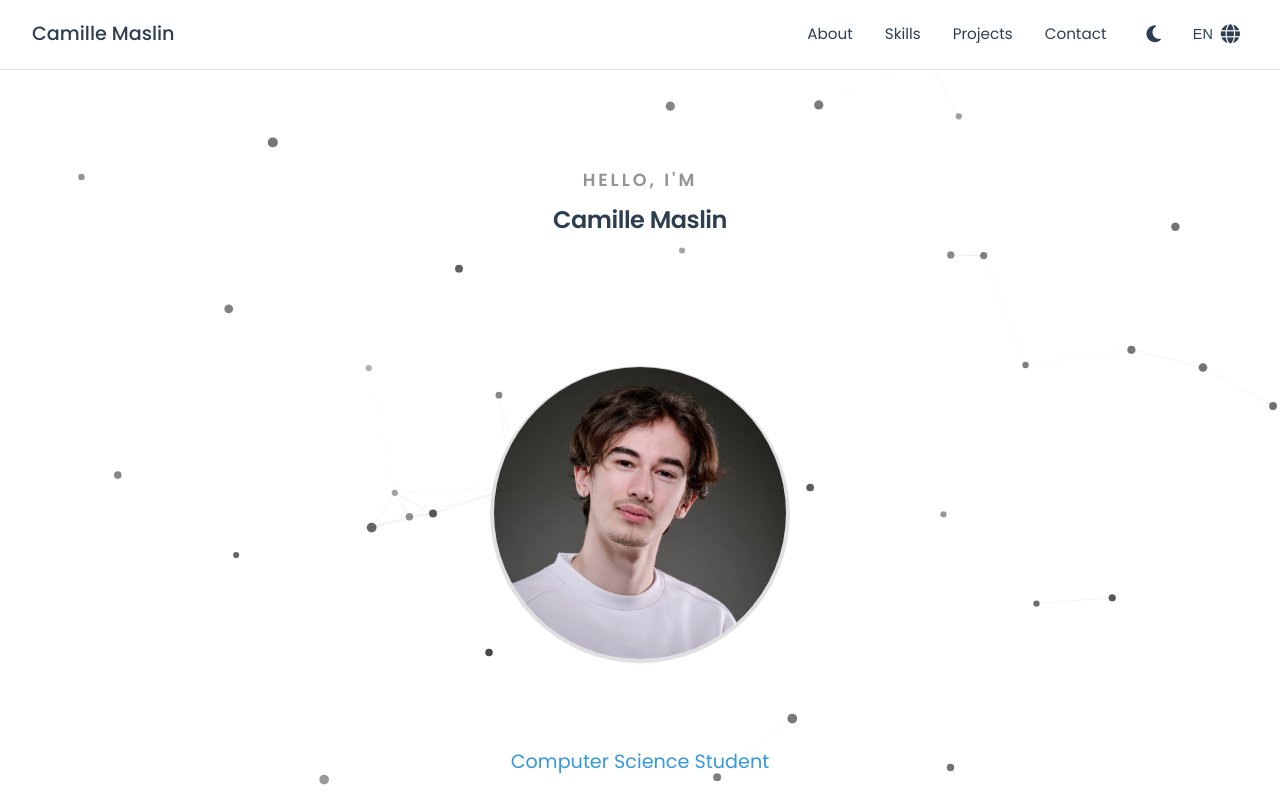
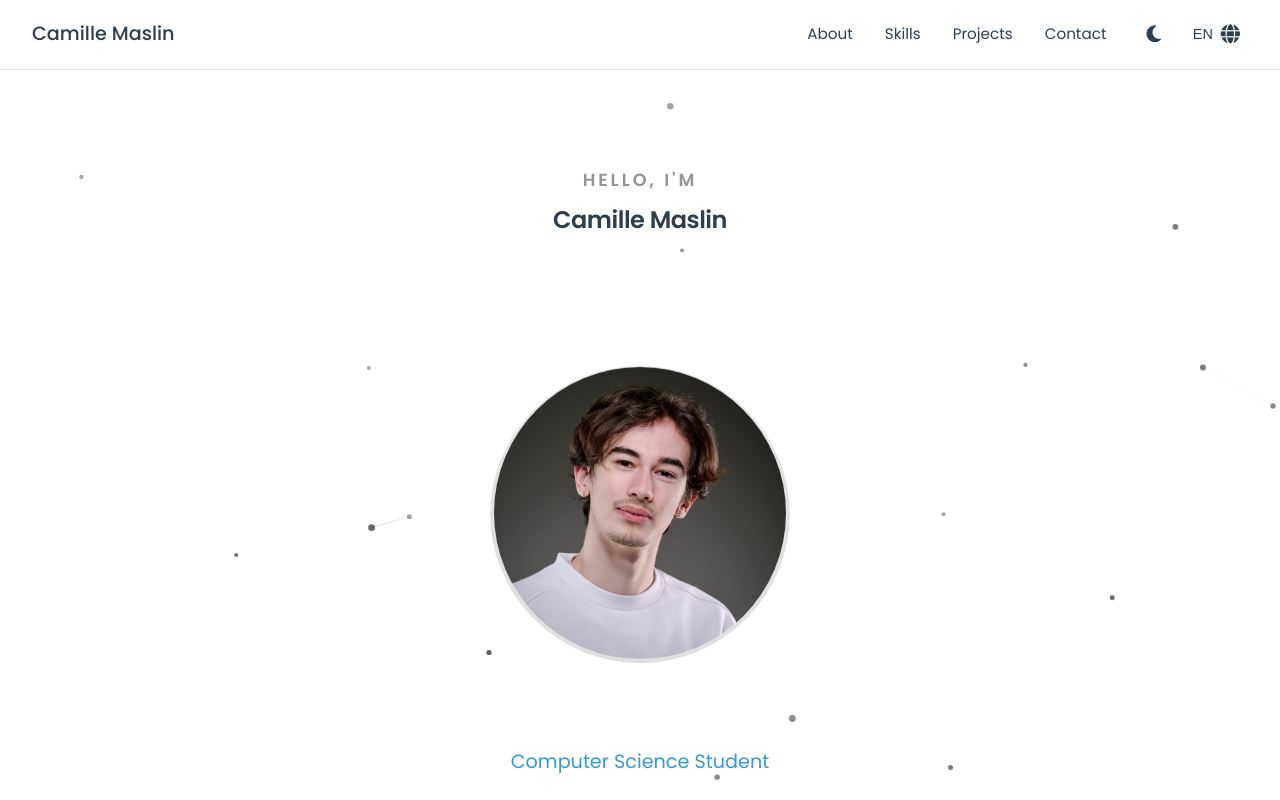
Before and after one commit to Camille-Maslin/Portfolio, a website built with Vite: page index.html in a window 1280 px wide. Shown: the top 800 px of the page. Built offline with nearby package versions, Linux system fonts and the light colour scheme; animation ran at ten frames a second.

Commit message:
fix animation

```diff
--- a/index.html
+++ b/index.html
@@ -19,20 +19,22 @@
     </style>
 
     <!-- Scripts -->
-    <script type="module">
-        import { initTheme } from './src/scripts/theme.js';
-        import { initNavigation } from './src/scripts/navigation.js';
-        import { initLanguage } from './src/scripts/language.js';
-        import { initScroll } from './src/scripts/scroll.js';
-        import { initBackgroundAnimation } from './src/scripts/modules/backgroundAnimation.js';
+    <script type="module" defer>
+        const initApp = async () => {
+            const { initTheme } = await import('./src/scripts/theme.js');
+            const { initNavigation } = await import('./src/scripts/navigation.js');
+            const { initLanguage } = await import('./src/scripts/language.js');
+            const { initScroll } = await import('./src/scripts/scroll.js');
+            const { initBackgroundAnimation } = await import('./src/scripts/modules/backgroundAnimation.js');
 
-        document.addEventListener('DOMContentLoaded', () => {
             initTheme();
             initNavigation();
             initLanguage();
             initScroll();
             initBackgroundAnimation();
-        });
+        };
+
+        document.addEventListener('DOMContentLoaded', initApp);
     </script>
 
     <!-- Icons -->
@@ -42,7 +44,7 @@
     <!-- Fonts -->
     <link rel="preconnect" href="https://fonts.googleapis.com">
     <link rel="preconnect" href="https://fonts.gstatic.com" crossorigin>
-    <link rel="preload" as="style" href="https://fonts.googleapis.com/css2?family=Poppins:wght@300;400;500;600&display=swap">
+    <link rel="preload" href="https://fonts.googleapis.com/css2?family=Poppins:wght@300;400;500;600&display=swap" as="style">
     <link rel="stylesheet" href="https://fonts.googleapis.com/css2?family=Poppins:wght@300;400;500;600&display=swap" media="print" onload="this.media='all'">
 
     <script>
--- a/src/scripts/modules/backgroundAnimation.js
+++ b/src/scripts/modules/backgroundAnimation.js
@@ -10,9 +10,9 @@ const initBackgroundAnimation = () => {
 
   const calculateParticleCount = () => {
     const screenArea = width * height;
-    const baseCount = 20;
-    const densityFactor = 1 / 60000;
-    return Math.min(Math.floor(screenArea * densityFactor + baseCount), 150);
+    const baseCount = Math.min(20, Math.floor(screenArea / 100000));
+    const densityFactor = 1 / 100000;
+    return Math.min(Math.floor(screenArea * densityFactor + baseCount), 100);
   };
 
   let PARTICLE_COUNT = calculateParticleCount();
@@ -26,8 +26,8 @@ const initBackgroundAnimation = () => {
   class Particle {
     constructor() {
       this.reset();
-      this.colorVariant = Math.floor(Math.random() * 5) + 1;
-      this.sizeVariant = Math.random() < 0.7 ? 'small' : (Math.random() < 0.9 ? 'medium' : 'large');
+      this.colorVariant = Math.floor(Math.random() * 3) + 1;
+      this.sizeVariant = Math.random() < 0.8 ? 'small' : 'medium';
     }
 
     reset() {
@@ -35,19 +35,15 @@ const initBackgroundAnimation = () => {
       this.y = Math.random() * height;
       if (this.sizeVariant === 'small') {
         this.size = 1 + Math.random() * 1;
-      } else if (this.sizeVariant === 'medium') {
+      } else {
         this.size = 2 + Math.random() * 1.5;
-      } else {
-        this.size = 3 + Math.random() * 2;
       }
       this.speedX = (Math.random() - 0.5) * 0.4;
       this.speedY = (Math.random() - 0.5) * 0.4;
       if (this.sizeVariant === 'small') {
         this.opacity = 0.3 + Math.random() * 0.3;
-      } else if (this.sizeVariant === 'medium') {
+      } else {
         this.opacity = 0.4 + Math.random() * 0.3;
-      } else {
-        this.opacity = 0.5 + Math.random() * 0.3;
       }
     }
 
@@ -58,23 +54,29 @@ const initBackgroundAnimation = () => {
       if (this.x < 0 || this.x > width) this.speedX *= -1;
       if (this.y < 0 || this.y > height) this.speedY *= -1;
 
-      particles.forEach(particle => {
+      if (!document.hidden) {
+        const maxConnections = 3;
+        let connections = 0;
+
+        for (let i = 0; i < particles.length && connections < maxConnections; i++) {
+          const particle = particles[i];
           if (particle !== this) {
             const dx = this.x - particle.x;
             const dy = this.y - particle.y;
             const distance = Math.sqrt(dx * dx + dy * dy);
 
-          if (distance < 150) {
+            if (distance < 100) {
+              connections++;
               const color = getComputedColor(`--particle-color-${this.colorVariant}`);
               ctx.beginPath();
-            ctx.strokeStyle = `rgba(${color}, ${(1 - distance / 150) * 0.1})`;
-            ctx.lineWidth = 0.5;
+              ctx.strokeStyle = `rgba(${color}, ${(1 - distance / 100) * 0.1})`;
               ctx.moveTo(this.x, this.y);
               ctx.lineTo(particle.x, particle.y);
               ctx.stroke();
             }
           }
-      });
+        }
+      }
     }
 
     draw() {
@@ -96,19 +98,46 @@ const initBackgroundAnimation = () => {
     }
   };
 
+  let animationFrameId;
   const animate = () => {
+    if (!document.hidden) {
         ctx.clearRect(0, 0, width, height);
         particles.forEach(particle => {
             particle.update();
             particle.draw();
         });
-    requestAnimationFrame(animate);
+        animationFrameId = requestAnimationFrame(animate);
+    }
   };
 
-  window.addEventListener('resize', () => {
+  // Debounce pour le redimensionnement
+  const debounce = (fn, delay) => {
+    let timeoutId;
+    return (...args) => {
+      clearTimeout(timeoutId);
+      timeoutId = setTimeout(() => fn.apply(this, args), delay);
+    };
+  };
+
+  // Gestion optimisée du redimensionnement
+  const handleResize = debounce(() => {
     width = window.innerWidth;
     height = window.innerHeight;
     init();
+  }, 150);
+
+  window.addEventListener('resize', handleResize);
+
+  // Gestion optimisée de la visibilité
+  let isAnimating = false;
+  document.addEventListener('visibilitychange', () => {
+    if (document.hidden) {
+      isAnimating = false;
+      cancelAnimationFrame(animationFrameId);
+    } else if (!isAnimating) {
+      isAnimating = true;
+      animate();
+    }
   });
 
   // Réinitialiser l'animation lors du changement de thème
@@ -123,6 +152,33 @@ const initBackgroundAnimation = () => {
 
   init();
   animate();
+
+  // Vérification des performances du navigateur
+  const checkPerformance = () => {
+    const ua = navigator.userAgent.toLowerCase();
+    const isMobile = /mobile|android|ios|iphone|ipad|ipod|windows phone/i.test(ua);
+    const isLowEnd = navigator.hardwareConcurrency <= 4;
+    return { isMobile, isLowEnd };
+  };
+
+  const { isMobile, isLowEnd } = checkPerformance();
+  const performanceMode = isMobile || isLowEnd ? 'low' : 'high';
+
+  // Ajuster les paramètres en fonction du mode de performance
+  const config = {
+    low: {
+      particleDensity: 1 / 120000,
+      maxParticles: 50,
+      connectionDistance: 80,
+      maxConnections: 2
+    },
+    high: {
+      particleDensity: 1 / 60000,
+      maxParticles: 100,
+      connectionDistance: 150,
+      maxConnections: 4
+    }
+  }[performanceMode];
 };
 
 export { initBackgroundAnimation };
```
Lines whose indentation alone changed are shown as unchanged.
